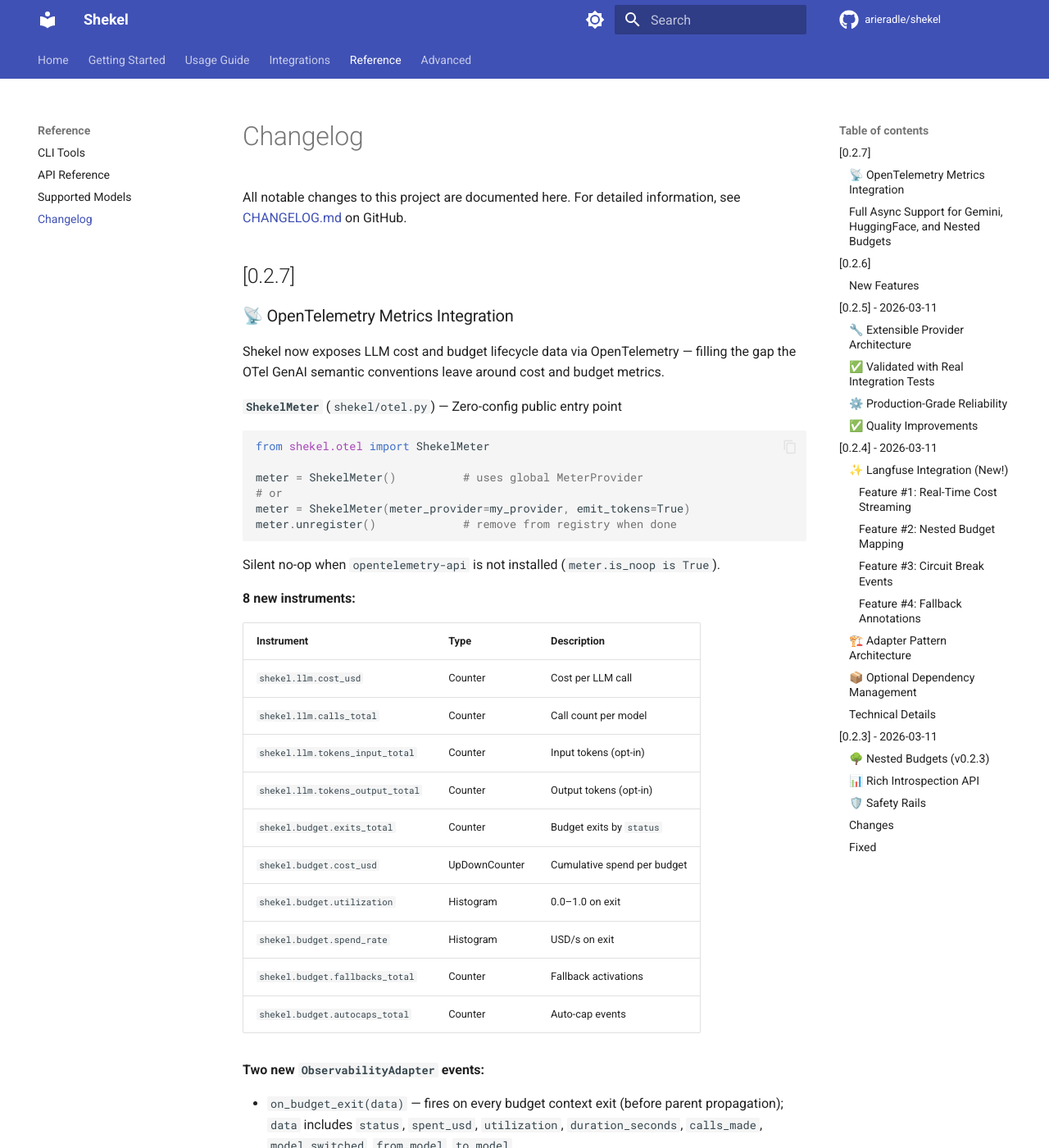
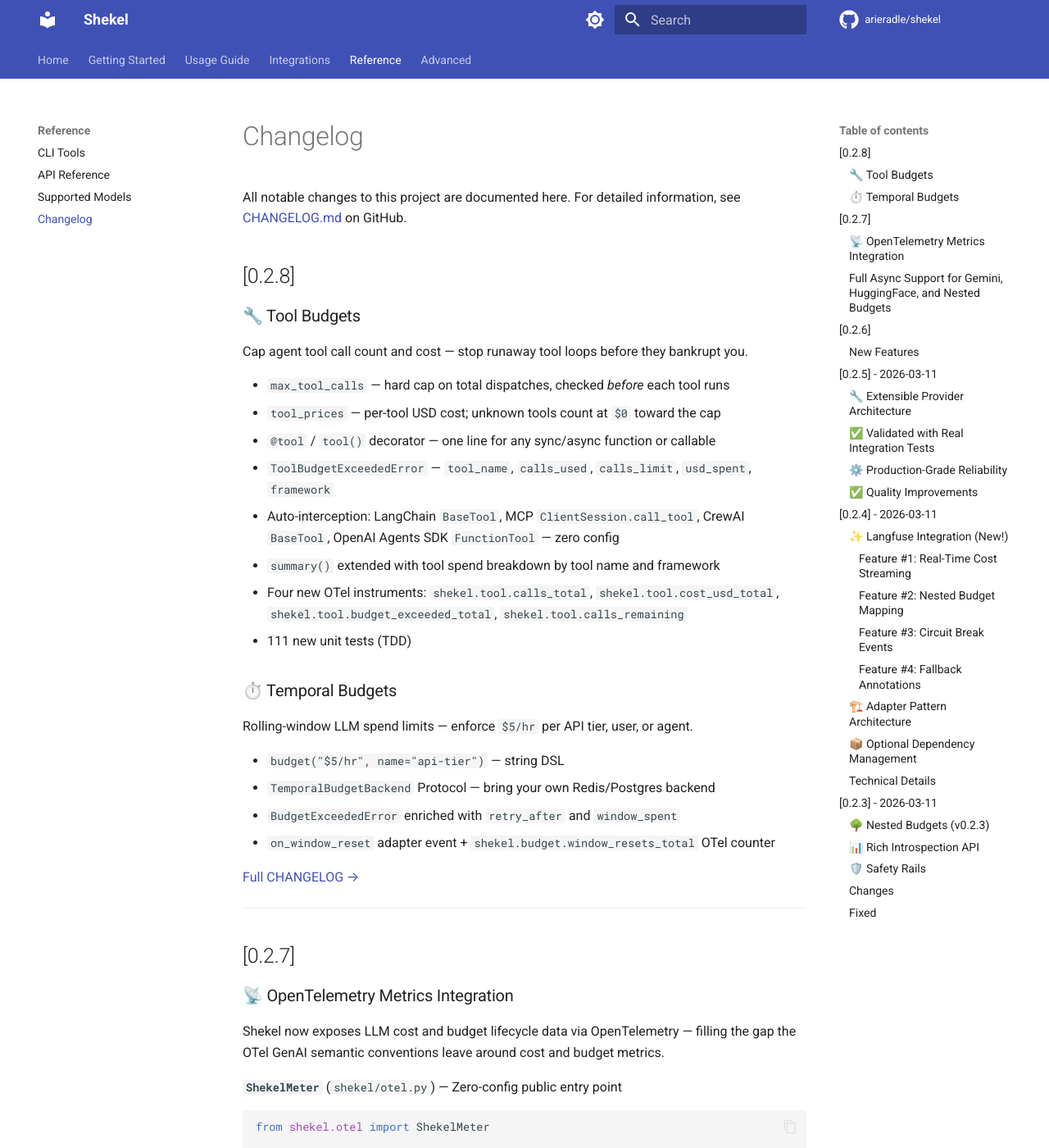
Before and after one commit to arieradle/shekel, an MkDocs documentation site: the page built from docs/changelog.md, in a window 1280 px wide and 1400 px high. Shown: the whole window at 82% size. Built offline with MkDocs 1.6.1 and Material for MkDocs 9.7.7, drawn with Linux system fonts in a browser that asks for light colours; comment, search, counter and statistics services are not loaded; the version menu is left out.

Commit message:
fix: bump version to 0.2.8 and label tool budgets correctly
- pyproject.toml: 0.2.7 → 0.2.8 (was out of sync with __init__.py)
- README: tool budgets and temporal budgets both labeled v0.2.8
- CHANGELOG.md: add tool budget entries under [0.2.8]; add [0.2.8] link
- docs/changelog.md: add [0.2.8] section with both feature summaries
- docs/index.md: What's New heading updated to v0.2.8

Co-Authored-By: Claude Sonnet 4.6 <noreply@anthropic.com>

```diff
--- a/docs/changelog.md
+++ b/docs/changelog.md
@@ -1,6 +1,34 @@
 # Changelog
 
 All notable changes to this project are documented here. For detailed information, see [CHANGELOG.md](https://github.com/arieradle/shekel/blob/main/CHANGELOG.md) on GitHub.
+
+## [0.2.8] {#028}
+
+### 🔧 Tool Budgets
+
+Cap agent tool call count and cost — stop runaway tool loops before they bankrupt you.
+
+- `max_tool_calls` — hard cap on total dispatches, checked *before* each tool runs
+- `tool_prices` — per-tool USD cost; unknown tools count at `$0` toward the cap
+- `@tool` / `tool()` decorator — one line for any sync/async function or callable
+- `ToolBudgetExceededError` — `tool_name`, `calls_used`, `calls_limit`, `usd_spent`, `framework`
+- Auto-interception: LangChain `BaseTool`, MCP `ClientSession.call_tool`, CrewAI `BaseTool`, OpenAI Agents SDK `FunctionTool` — zero config
+- `summary()` extended with tool spend breakdown by tool name and framework
+- Four new OTel instruments: `shekel.tool.calls_total`, `shekel.tool.cost_usd_total`, `shekel.tool.budget_exceeded_total`, `shekel.tool.calls_remaining`
+- 111 new unit tests (TDD)
+
+### ⏱️ Temporal Budgets
+
+Rolling-window LLM spend limits — enforce `$5/hr` per API tier, user, or agent.
+
+- `budget("$5/hr", name="api-tier")` — string DSL
+- `TemporalBudgetBackend` Protocol — bring your own Redis/Postgres backend
+- `BudgetExceededError` enriched with `retry_after` and `window_spent`
+- `on_window_reset` adapter event + `shekel.budget.window_resets_total` OTel counter
+
+[Full CHANGELOG →](https://github.com/arieradle/shekel/blob/main/CHANGELOG.md#028)
+
+---
 
 ## [0.2.7] {#027}
 
--- a/pyproject.toml
+++ b/pyproject.toml
@@ -4,7 +4,7 @@ build-backend = "hatchling.build"
 
 [project]
 name = "shekel"
-version = "0.2.7"
+version = "0.2.8"
 description = "LLM budget enforcement and cost tracking. Zero config — with budget(max_usd=1.00): run_agent(). Works with LangGraph, CrewAI, raw OpenAI/Anthropic/Gemini."
 readme = "README.md"
 license = { file = "LICENSE" }
```
Also changed, not shown: CHANGELOG.md (+16 -1 lines), README.md (+6 -6 lines), docs/index.md (+1 -1 lines).
